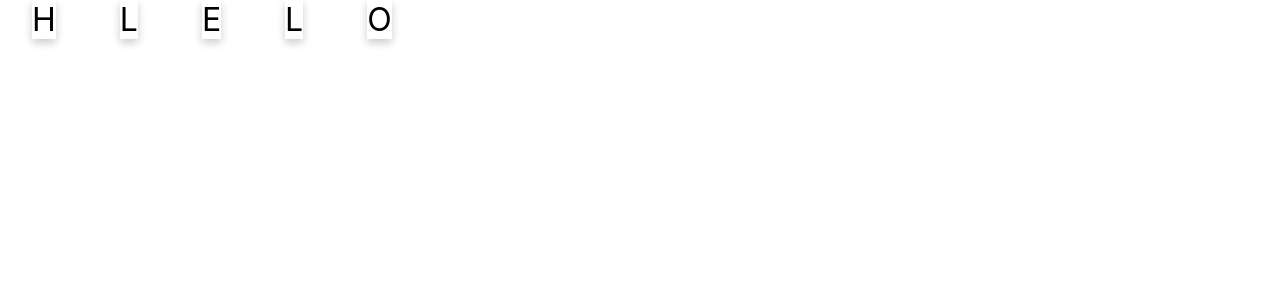
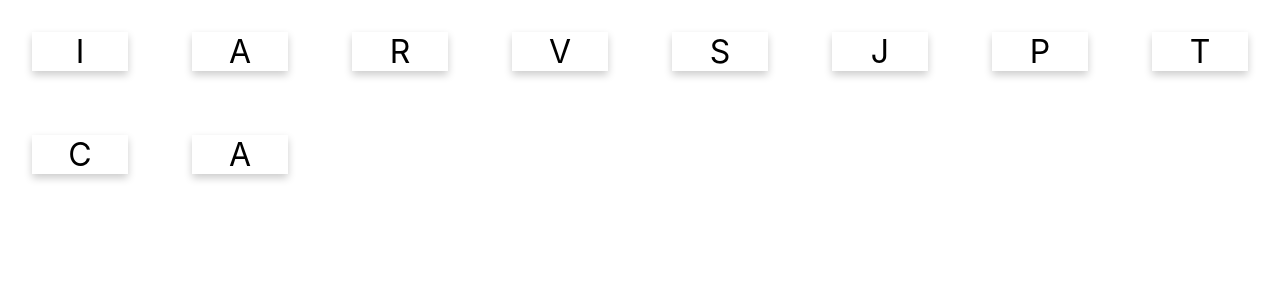
Before and after one commit to Donlee152/3SA03, a React (Create React App) app: page / in a window 1280 px wide. Shown: the top 300 px of the page. Built offline with nearby package versions, Linux system fonts and the light colour scheme.

Commit message:
เปลี่ยนคำ

```diff
--- a/src/App.css
+++ b/src/App.css
@@ -22,7 +22,7 @@
    to { transform: rotate(360deg); }
  }
  .card {
-  display: unset;
+   display: inline-block;
    text-align: center;
    width: 3em;
    font-size: 2em;
@@ -30,8 +30,7 @@
    margin: 1em;
    user-select: none;
   }
-
- .activeCard{
+  .activeCard {
    color: blue;
    background: pink;
   }
--- a/src/App.js
+++ b/src/App.js
@@ -1,14 +1,16 @@
-import React from 'react';
+import React,{ Component } from 'react';
 import './App.css';
 import WordCard from './WordCard';
 
-const word = "Hello";
-function App() {
+const word = "JavaScript";
+ class App extends Component {
+  render() {
   return (
     <div>
       <WordCard value={word}/>
     </div>
   );
+ }
 }
 
 export default App;
```
Lines whose indentation alone changed are shown as unchanged.
